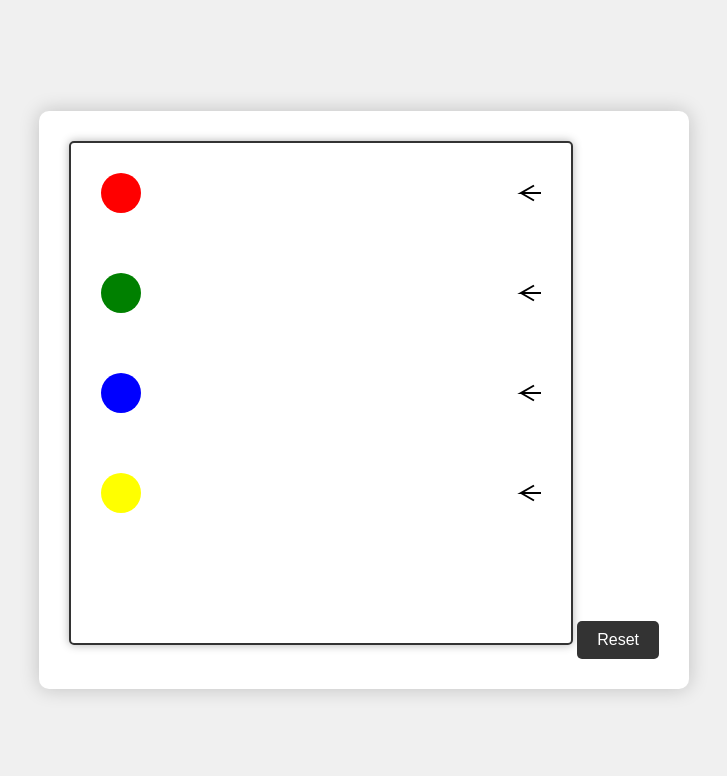
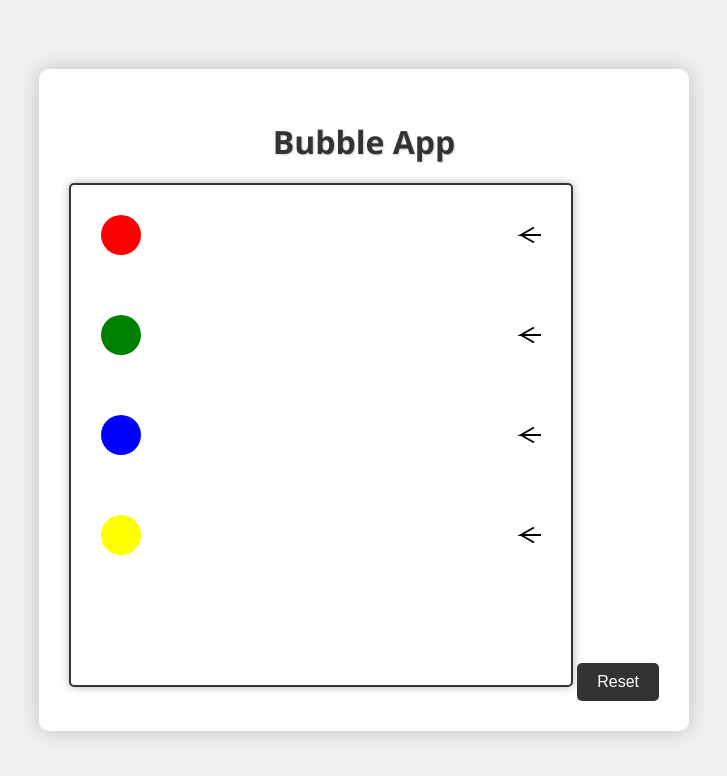
Before and after one commit to Arijeet04/Bubble-App, a plain HTML site: page index.html in a window 1280 px wide. Shown: the whole page, without its empty margins (276-1003 px from the left). Drawn offline with Linux system fonts and the light colour scheme.

Commit message:
Add Title and CSS for the project

```diff
--- a/index.html
+++ b/index.html
@@ -1,11 +1,12 @@
 <!DOCTYPE html>
 <html>
 <head>
-    <title>Bubble Dev</title>
+    <title>Bubble Apps</title>
     <link rel="stylesheet" href="styles.css">
 </head>
 <body>
     <div class="container">
+        <h1>Bubble App</h1>
         <canvas id="myCanvas" width="500" height="500"></canvas>
         <button id="resetButton">Reset</button>
     </div>
--- a/styles.css
+++ b/styles.css
@@ -14,6 +14,13 @@ body {
     border-radius: 10px;
     box-shadow: 0 0 20px rgba(0, 0, 0, 0.2);
     padding: 30px;
+}
+
+h1 {
+    color: #333;
+    font-size: 32px;
+    text-shadow: 1px 1px 2px rgba(0, 0, 0, 0.2);
+    margin-bottom: 20px;
 }
 
 canvas {
```
